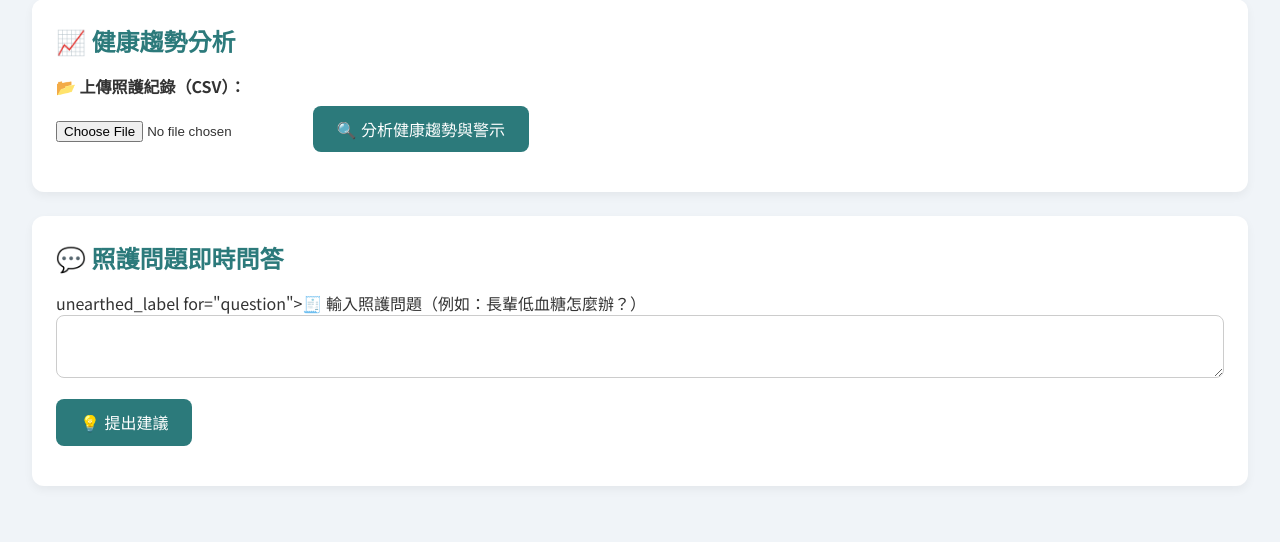
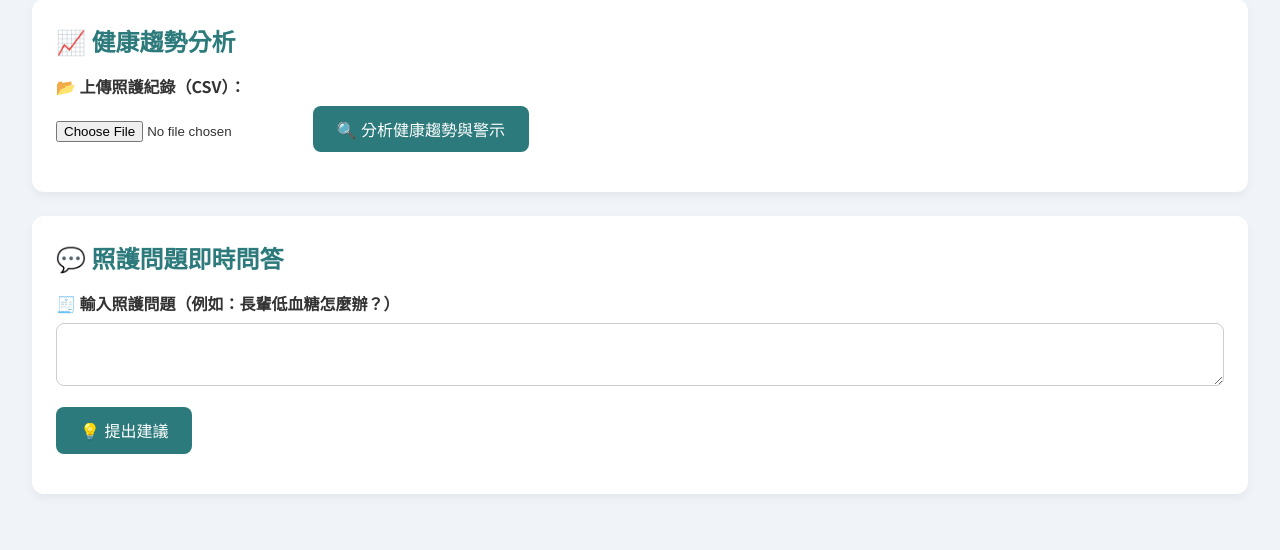
Before and after one commit to KyleHung7/HealthLLM, a Flask app: template healthanaly/templates/index.html in a window 1280 px wide. Shown: the part 904-1454 px from the top of the page. Run offline with Flask 3, Linux system fonts and the light colour scheme; the template is opened without the code that fills it, so the values that code supplies are empty; the visitor is signed in with stand-in values (Sample User, id 1); parts of the project's set-up code (start-up, migrations or seed data) failed here and were passed over; some libraries are stand-ins or nearby versions.

Commit message:
Fix: Correct `unearthed_label` to `label` in question form

```diff
--- a/healthanaly/templates/index.html
+++ b/healthanaly/templates/index.html
@@ -347,7 +347,7 @@
     <div class="section">
         <h2>💬 照護問題即時問答</h2>
         <form id="question-form">
- unearthed_label for="question">🧾 輸入照護問題（例如：長輩低血糖怎麼辦？）</label>
+            <label for="question">🧾 輸入照護問題（例如：長輩低血糖怎麼辦？）</label>
             <textarea id="question" name="question" rows="3"></textarea>
             <button type="submit">💡 提出建議</button>
         </form>
```
